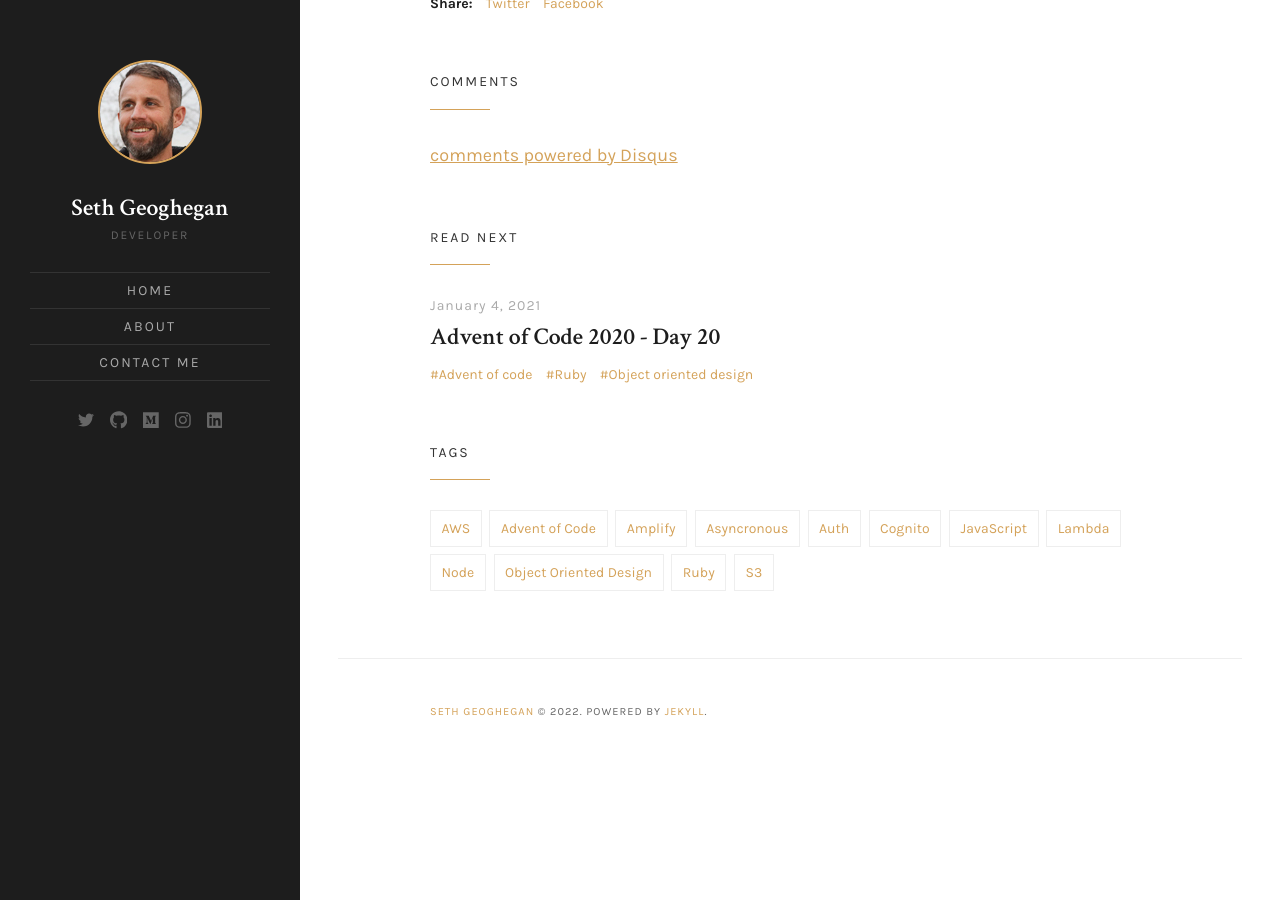
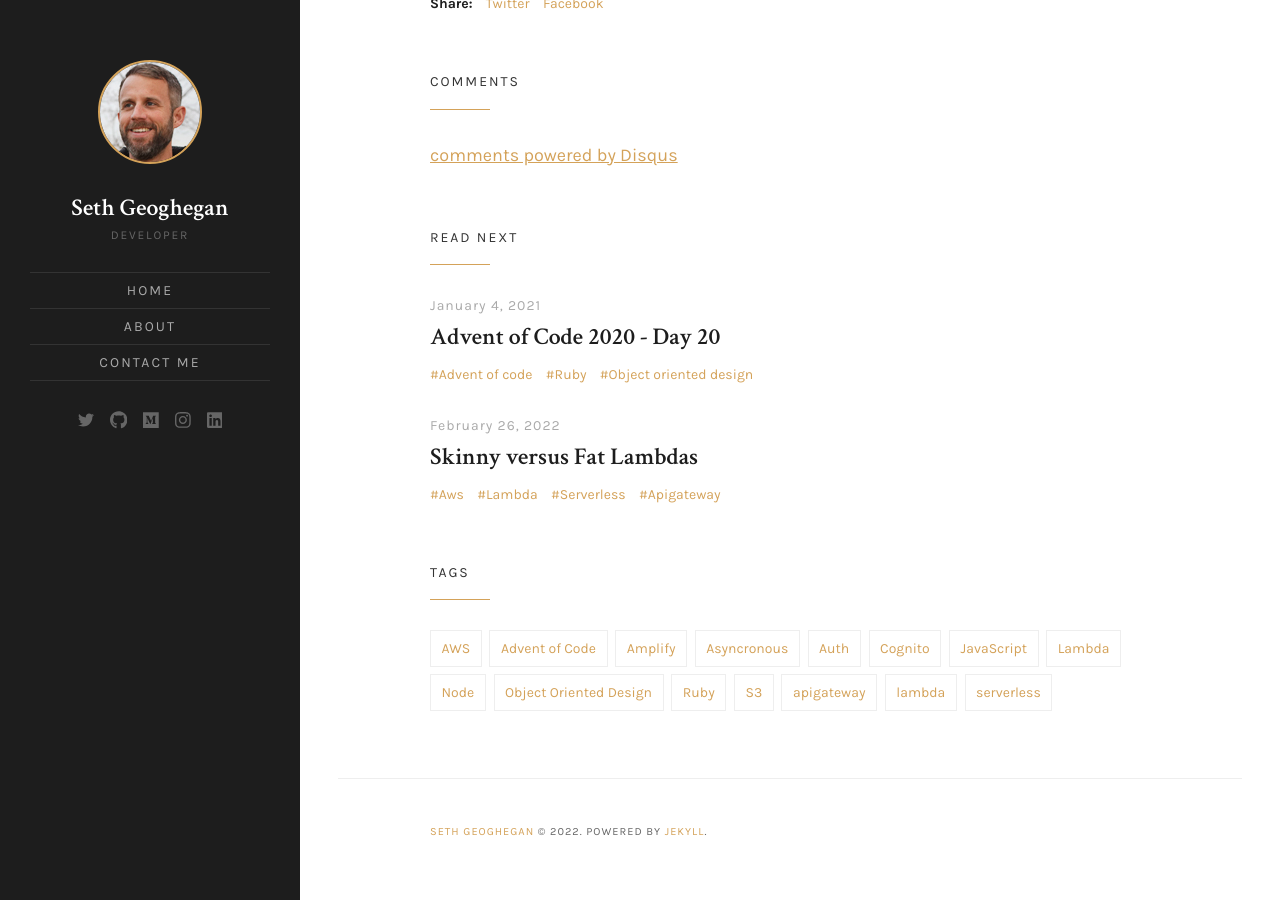
Before and after one commit to SethThomas/seththomas.github.io, a Jekyll site: the page built from _posts/2021-01-27-lambda-async.md, in a window 1280 px wide and 900 px high, scrolled down 4410 px. Built offline with Jekyll 4.4.1, drawn with Linux system fonts in a browser that asks for light colours; comment, search, counter and statistics services are not loaded; part of the change alters nothing that is shown.

Commit message:
new post

```diff
--- a/_posts/2021-01-27-lambda-async.md
+++ b/_posts/2021-01-27-lambda-async.md
@@ -3,7 +3,7 @@ layout: post
 title:  "The Async Lambda Trap"
 tags: [ AWS, Lambda, Node, JavaScript, Asyncronous]
 featured_image: assets/images/posts/2020/amirali-mirhashemian-kiH-RBm08NQ-unsplash.jpg
-featured: true
+featured: false
 published: true
 ---
 
--- /dev/null
+++ b/_posts/2022-02-26-skinny-fat-lambda.md
@@ -0,0 +1,57 @@
+---
+layout: post
+title:  "Skinny versus Fat Lambdas"
+tags: [ AWS, lambda, serverless, apigateway]
+featured_image: assets/images/posts/2022/kelly-sikkema--nz-GTuvyBw-unsplash.jpg
+featured: true
+published: true
+---
+
+Serverless technoligies are incredibly empowering, but the serverless ecosystem lacks opinionated application frameworks. Web application frameworks like [Ruby on Rails](https://rubyonrails.org/) come with a set of conventions reduce the barriers of entry for new and experienced developers alike. This stands in contrast to the serverless ecosystem, where solutions to common application concerns are harder to come by.
+
+For example, consider this discussion on how to design an API using AWS Lambda.
+
+<blockquote class="twitter-tweet"><p lang="en" dir="ltr">🤔 I’m still kinda weirded out by this seemingly preferred model of creating a Lambda per http route<br><br>Instead of creating an app and passing through all web requests to one lambda function</p>&mdash; Chris Fidao (@fideloper) <a href="https://twitter.com/fideloper/status/1496506610197409798?ref_src=twsrc%5Etfw">February 23, 2022</a></blockquote> <script async src="https://platform.twitter.com/widgets.js" charset="utf-8"></script>
+
+Chris is describing what we call "skinny versus fat" Lambdas.  In other words, should an API be implemented with a single Lambda function containing logic for all routes (fat) or a Lambda per route (skinny)?  Maybe some combination of these approaches?
+
+Here's my take on the tradeoffs of using skinny versus fat lambdas.
+
+### Benefits of Skinny Lambdas
+
+#### Shorter Cold Starts
+
+The deployment size of a lambda function has a direct impact on cold start performance. Bundling only what you need for each route of your API will result in a smaller deployment artifact, resulting in shorter cold starts.
+
+#### Debugging is Easier
+
+Single responsability Lambdas are easier to debug. An error on your `GetUserLambdaFunction` is *much* more meaningful than an error in your monolithic lambda with dozens of routes.
+
+#### Fine Grained Permissions
+
+When you create a Lambda, you assign an AWS Identity and Access Management (IAM) role that grants the function permission to access AWS services and resources. Single responsibility lambdas make it possible to apply the principles of least privelage to each route of your API.
+
+#### Concurrency Controls/Scalability per Function
+
+Lambda functions can be tailored to meet the specific needs of your application.  While it can be useful to independently configure the scaling charactersits of a single function, this approach can make it harder to limit the lambda concurrency across your entire API.
+
+#### Higher Potential for Code Reuse
+
+Lambda functions can be utilized in numerous contexts; as targets of EventBridge rules, SQS queue processing and Step Function workflows to name a few.  Designing your Lambdas to have single responsabilities could allow you to more easily reuse that Lambda elsewhere in your application.
+
+### Benefits of Fat Lambdas
+
+#### Rarely used functions wont cold start
+
+One of the benefits of a fat lambda is that lesser used routes will rarely have cold starts.
+
+#### Treat Lambda as a Deployment Target
+
+Building an API in a single Lambda function lets you treat Lambda as another deployment target. This is convenient if you ever decide to deploy your API in a container. This approach would also make it easier to run your API in your local environment during development.
+
+#### Easier Mental Shift
+
+APIs are historically built as single, monolith applications. Fat functions mimic this approach, making it more acessible to a broader audience.
+
+
+The great news is that *either* approach will work when building APIs on AWS Lambda. The "best" approach is largely a matter of personal preference.  Which approach do you prefer?
```
